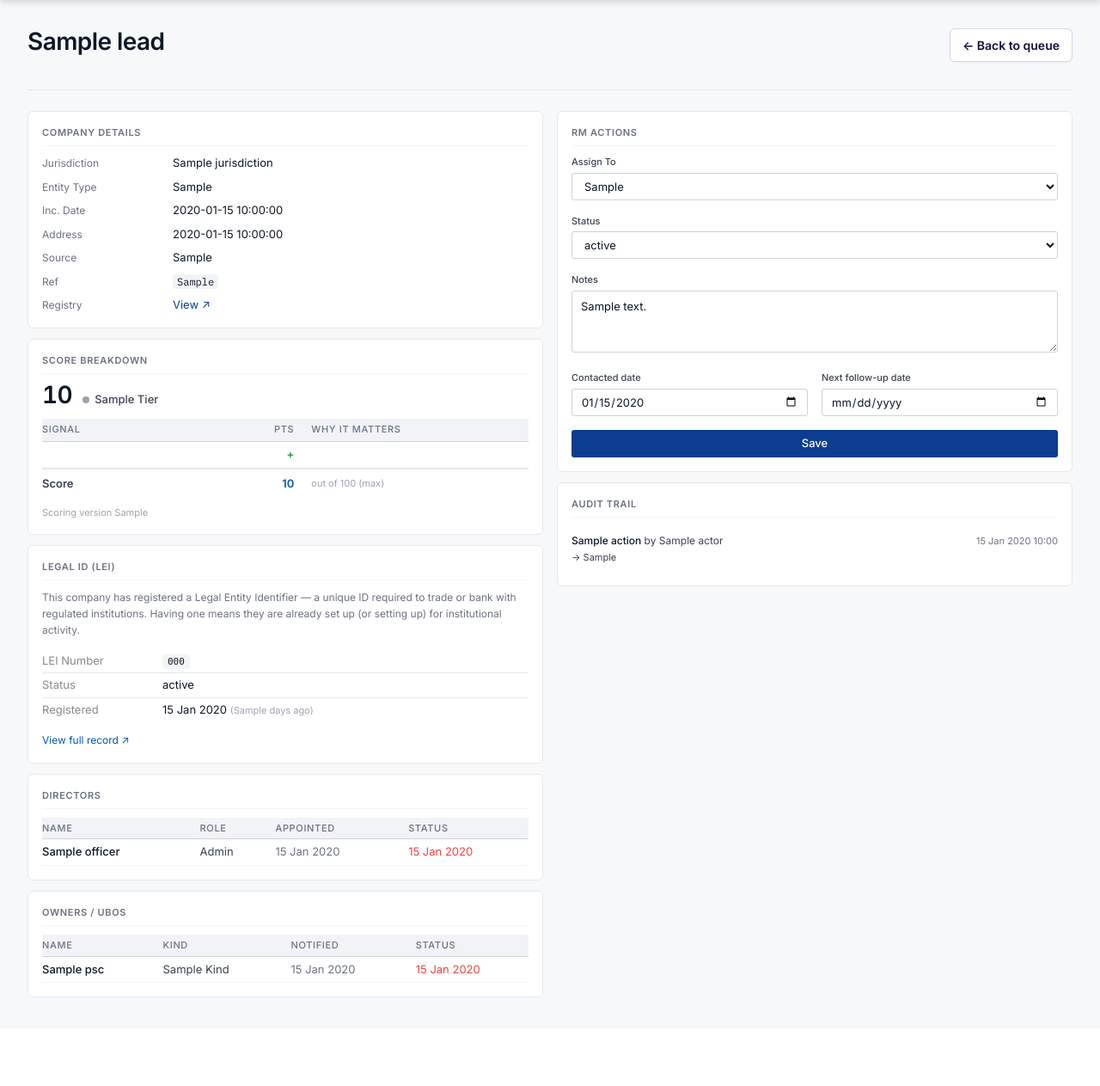
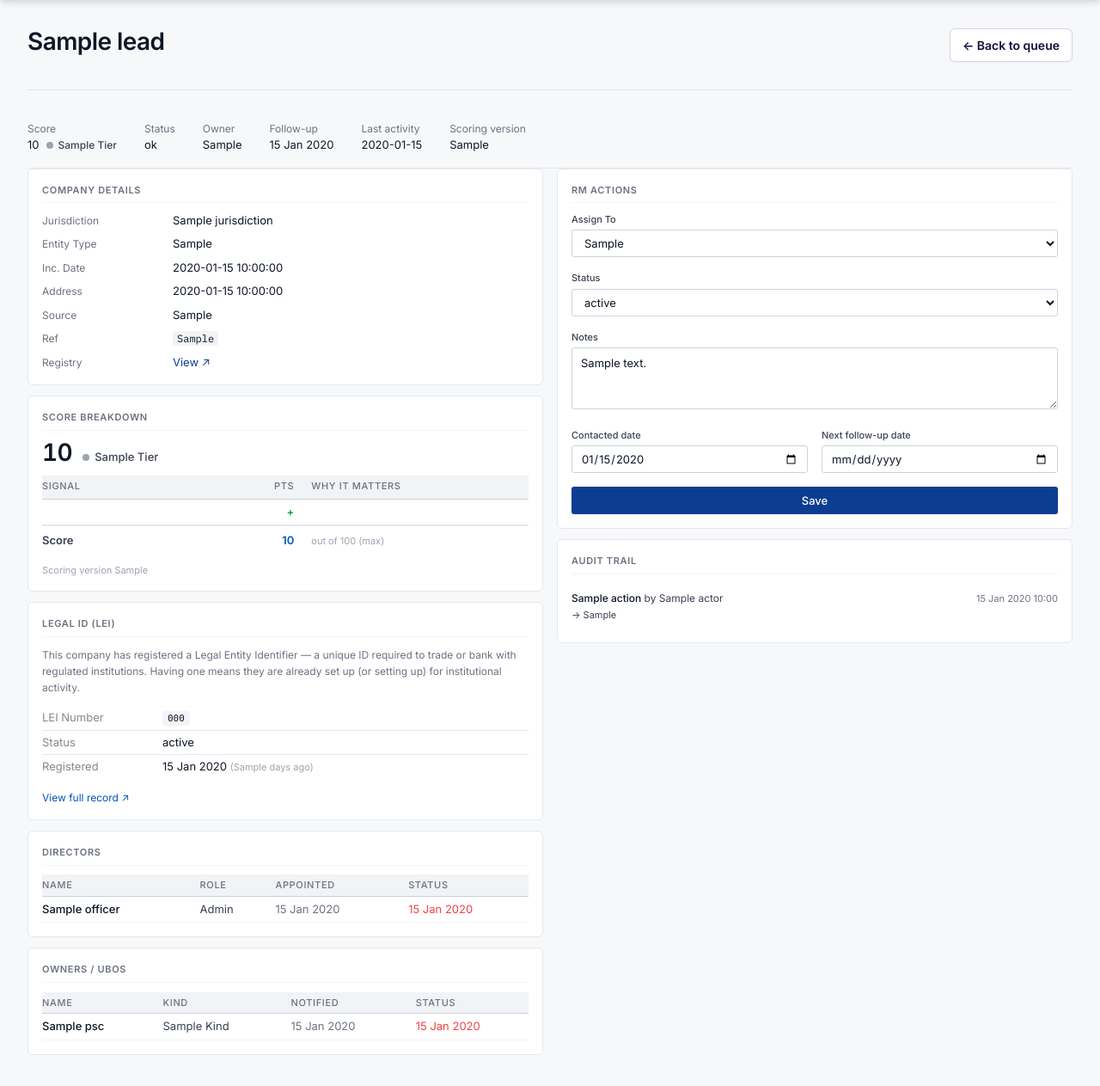
Before and after one commit to ismaelloveexcel/arie-onboarding-intelligence, a Python web app: template src/templates/lead_detail.html in a window 1280 px wide. Shown: the part 81-1344 px from the top of the page at 86% size. Before the commit the page ends 1241 px from the top, so only its background shows below. Run offline with Jinja, Linux system fonts and the light colour scheme; the template is opened without the code that fills it: most values are stand-ins (such as "Sample title", 1, 10 or a date in 2020); some libraries are stand-ins or nearby versions.

Commit message:
feat(ui): command header strip + revised status workflow

```diff
--- a/src/templates/lead_detail.html
+++ b/src/templates/lead_detail.html
@@ -4,6 +4,36 @@
 <div class="page-head">
   <h1>{{ lead.company_name }}</h1>
   <a href="/" class="back-link">← Back to queue</a>
+</div>
+
+<div style="border-bottom: 1px solid #e5e7eb; padding: .75rem 0 1rem 0; display: flex; gap: 2rem; flex-wrap: wrap;">
+  <div>
+    <div style="font-size:12px; color:#6b7280;">Score</div>
+    <div style="font-size:13px; color:#111827; display:flex; align-items:center; gap:.5rem;">
+      <span>{{ score.score }}</span>
+      <span class="tier tier-{{ score.tier }}">{{ score.tier|title }}</span>
+    </div>
+  </div>
+  <div>
+    <div style="font-size:12px; color:#6b7280;">Status</div>
+    <div style="font-size:13px; color:#111827;">{{ action.status or "New" }}</div>
+  </div>
+  <div>
+    <div style="font-size:12px; color:#6b7280;">Owner</div>
+    <div style="font-size:13px; color:#111827;">{{ action.assigned_to or "Unassigned" }}</div>
+  </div>
+  <div>
+    <div style="font-size:12px; color:#6b7280;">Follow-up</div>
+    <div style="font-size:13px; color:#111827;">{{ action.follow_up_at.strftime("%d %b %Y") if action.follow_up_at else "—" }}</div>
+  </div>
+  <div>
+    <div style="font-size:12px; color:#6b7280;">Last activity</div>
+    <div style="font-size:13px; color:#111827;">{{ last_activity.strftime("%d %b %Y %H:%M") if last_activity else "—" }}</div>
+  </div>
+  <div>
+    <div style="font-size:12px; color:#6b7280;">Scoring version</div>
+    <div style="font-size:13px; color:#111827;">{{ score.scoring_version }}</div>
+  </div>
 </div>
 
 <div class="grid-2">
```
Also changed, not shown: src/main.py (+12 -1 lines).
